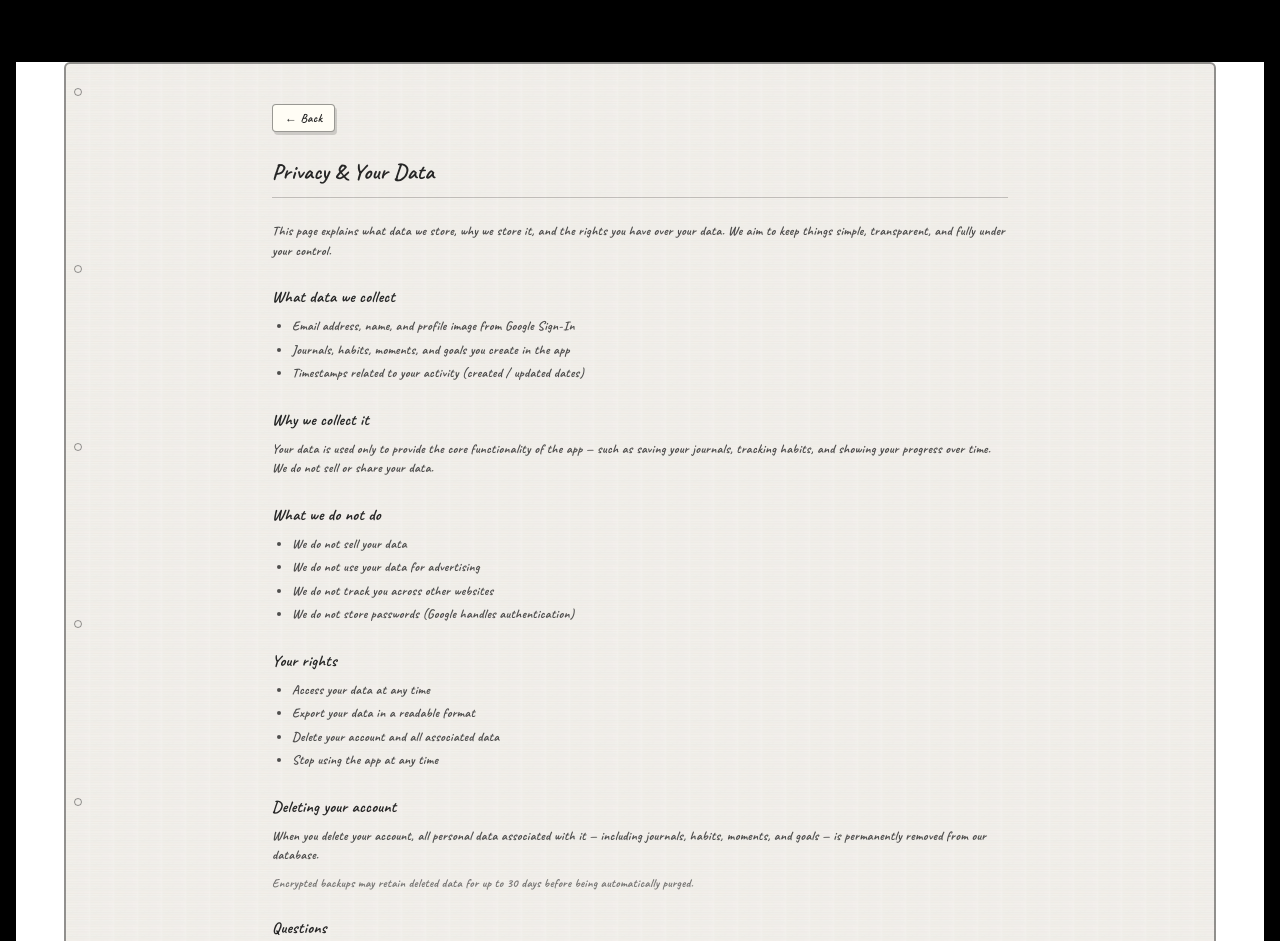
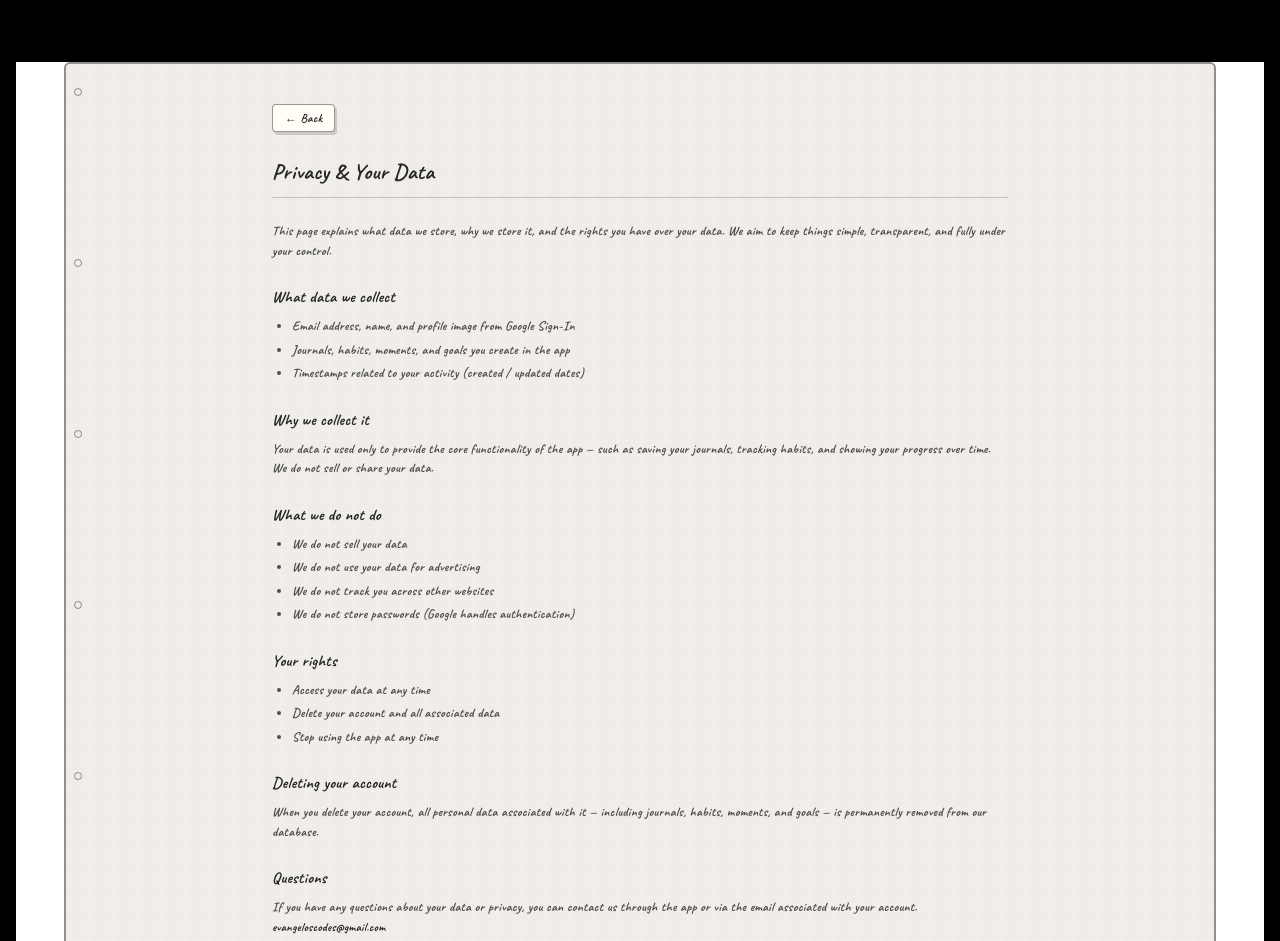
Before and after one commit to EvanNikaloasTheFirst/journal-me, a Next.js app: page /termsconditions in a window 1280 px wide. Shown: the top 941 px of the page. Built offline with nearby package versions, Linux system fonts and the light colour scheme; no server answers.

Commit message:
updated terms and conditions

```diff
--- a/app/(app)/termsconditions/page.tsx
+++ b/app/(app)/termsconditions/page.tsx
@@ -89,7 +89,6 @@ export default function PrivacyPage() {
         </h2>
         <ul className="text-[13px] list-disc pl-5 space-y-1 opacity-80">
           <li>Access your data at any time</li>
-          <li>Export your data in a readable format</li>
           <li>Delete your account and all associated data</li>
           <li>Stop using the app at any time</li>
         </ul>
@@ -105,10 +104,7 @@ export default function PrivacyPage() {
           including journals, habits, moments, and goals — is permanently
           removed from our database.
         </p>
-        <p className="text-[12px] opacity-60 mt-2">
-          Encrypted backups may retain deleted data for up to 30 days before
-          being automatically purged.
-        </p>
+
       </section>
 
       {/* CONTACT */}
@@ -120,6 +116,7 @@ export default function PrivacyPage() {
           If you have any questions about your data or privacy, you can contact
           us through the app or via the email associated with your account.
         </p>
+        <p>evangeloscodes@gmail.com</p>
       </section>
     </div>
   );
--- a/app/layout.tsx
+++ b/app/layout.tsx
@@ -8,11 +8,11 @@ import ThemeToggle from "./components/UserInterface/DarkModeToggle";
 export const metadata: Metadata = {
   title: "LifeOS",
   description: "A messy, honest notebook for habits, goals, and reflection",
-  icons: {
-    icon: "/icon.png",          // standard favicon
-    shortcut:  "/icon.png",    // legacy support
-    apple: "/icon.png",         // iOS home screen
-  },
+  // icons: {
+  //   icon: "/icon.png",          // standard favicon
+  //   shortcut:  "/icon.png",    // legacy support
+  //   apple: "/icon.png",         // iOS home screen
+  // },
 };
 
 
```
